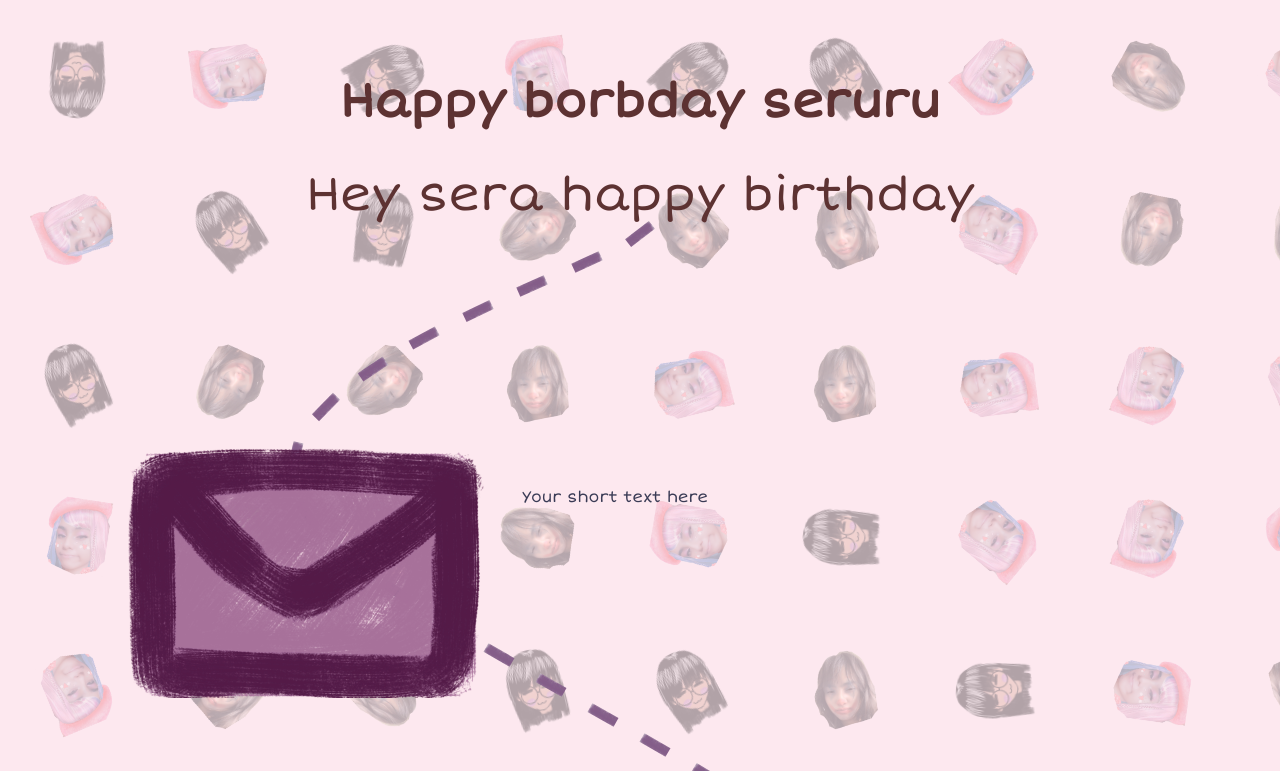
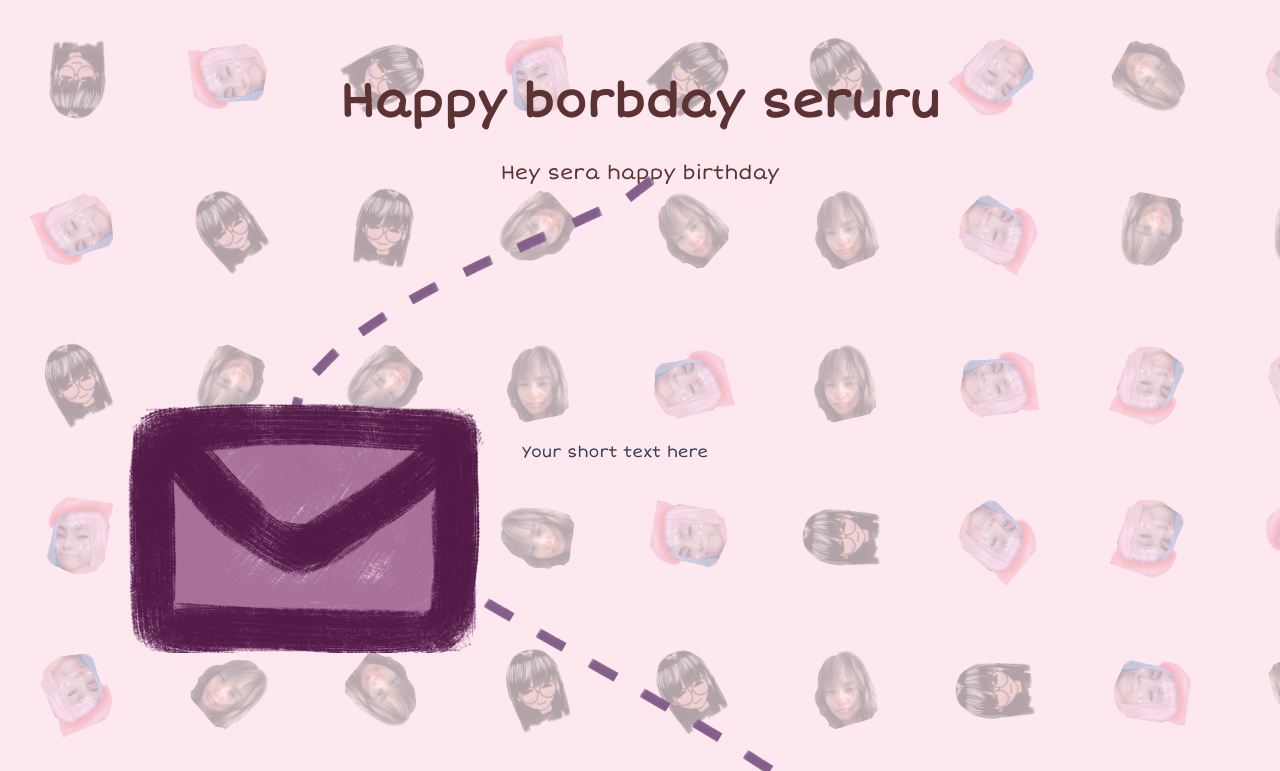
Before and after one commit to EnDpim/happyborbdaysera, a plain HTML site: page index.html in a window 1280 px wide. Shown: the top 771 px of the page. Drawn offline with Linux system fonts and the light colour scheme.

Commit message:
font size

```diff
--- a/css/style.css
+++ b/css/style.css
@@ -19,7 +19,7 @@ body {
 }
 
 p {
-    font-size: 3rem;
+    font-size: 1.25rem;
 }
 
 a {
```
